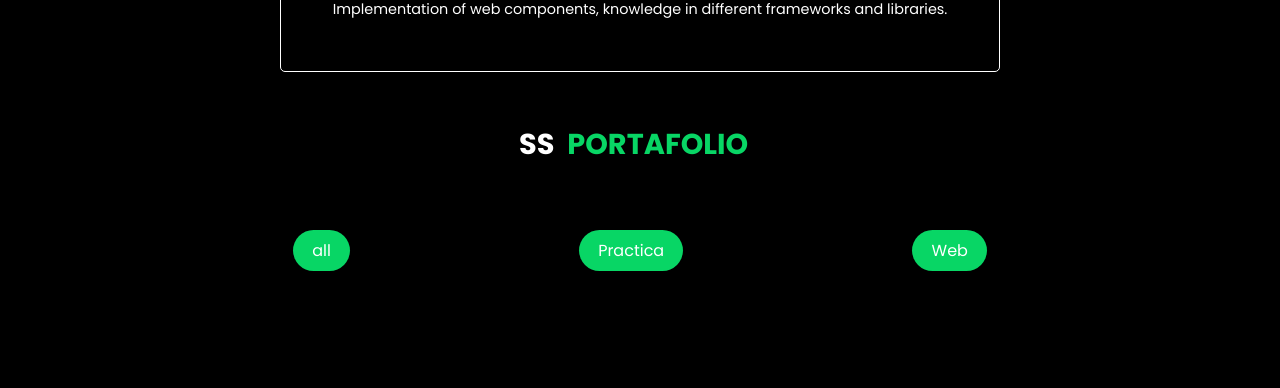
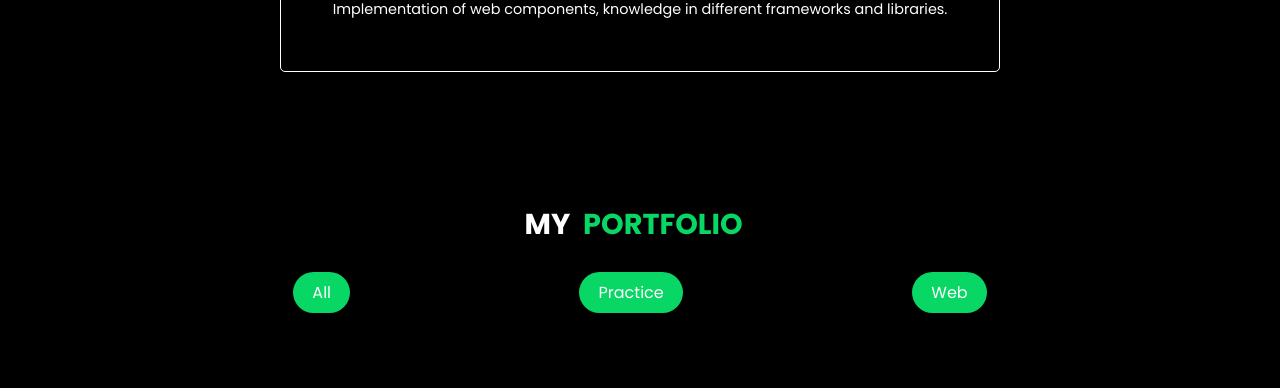
Before and after one commit to christiandevel/portafolio_react, a React (Create React App) app: page / in a window 1280 px wide. Shown: the part 5160-5548 px from the top of the page. Built offline with nearby package versions, Linux system fonts and the light colour scheme.

Commit message:
Correccion de warnings

```diff
--- a/src/components/header/components/headerTitle.js
+++ b/src/components/header/components/headerTitle.js
@@ -1,10 +1,14 @@
 import React from 'react'
+import { Link } from 'react-scroll'
+
 
 const HeaderTitle = () => {
 	return (
 		<>
 			<div className="header-logo">
-				<a href="#">Christian</a>
+				<Link key="christian" to="home" smooth={true} duration={3000} spy={true}>
+					Christian
+				</Link>
 			</div>
 		</>
 	)
--- a/src/components/header/components/idioms.js
+++ b/src/components/header/components/idioms.js
@@ -13,10 +13,10 @@ const Idioms = (props) => {
     <>
       <div className="header-lenguajes">
         <button onClick={() => idioma.establecerLenjuage("es-MX")}>
-          <img src={esp} />
+          <img src={esp} alt="cambiar idioma español"/>
         </button>
         <button onClick={() => idioma.establecerLenjuage("en-US")}>
-          <img src={eng} />
+          <img src={eng} alt="change languaje english"/>
         </button>
       </div>
     </>
--- a/src/components/header/header.scss
+++ b/src/components/header/header.scss
@@ -12,6 +12,7 @@
 
 .header-logo {
   a {
+		cursor: pointer;
     color: $main-color;
     font-family: $font;
     font-size: 1.6rem;
--- a/src/components/portafolio/Portafolio.js
+++ b/src/components/portafolio/Portafolio.js
@@ -33,7 +33,7 @@ const Portafolio = () => {
 
   return (
     <section className="portafolio">
-      <TitleSection title="portafolio" />
+      <TitleSection title="portafolio-title" tipoTitle="global.title.singular"  />
       <div className="portafolio-filters">
         {getFiltros(listPortafolio).map((item, ind) => (
           <ButtonLink
--- a/src/components/portafolio/components/data.js
+++ b/src/components/portafolio/components/data.js
@@ -15,74 +15,74 @@ import segurosnovus from './../../../assets/portafolio/segurosnovus.png'
 export const listPortafolio = [
 	{
 		"id": 0,
-		"filter": "all"
+		"filter": "portafolio-all-filter"
 	},
 	{
 		"id": 1,
-		"filter": "Practica",
+		"filter": "portafolio-practice-filter",
 		"src": boostrap,
 		"link": "link de imagen",
 		"code": "codigo del proyecto"
 	},
 	{
 		"id": 2,
-		"filter": "Practica",
+		"filter": "portafolio-practice-filter",
 		"src": google,
 		"link": "link de imagen",
 		"code": "codigo del proyecto"
 	},
 	{
 		"id": 3,
-		"filter": "Practica",
+		"filter": "portafolio-practice-filter",
 		"src": juego,
 		"link": "link de imagen",
 		"code": "codigo del proyecto"
 	},
 	{
 		"id": 4,
-		"filter": "Practica",
+		"filter": "portafolio-practice-filter",
 		"src": materizalize,
 		"link": "link de imagen",
 		"code": "codigo del proyecto"
 	},
 	{
 		"id": 5,
-		"filter": "Practica",
+		"filter": "portafolio-practice-filter",
 		"src": PlaziGame,
 		"link": "link de imagen",
 		"code": "codigo del proyecto"
 	},
 	{
 		"id": 6,
-		"filter": "Practica",
+		"filter": "portafolio-practice-filter",
 		"src": RiackAndMorty,
 		"link": "link de imagen",
 		"code": "codigo del proyecto"
 	},
 	{
 		"id": 7,
-		"filter": "Web",
+		"filter": "portafolio-web-filter",
 		"src": gopass,
 		"link": "link de imagen",
 		"code": "codigo del proyecto"
 	},
 	{
 		"id": 8,
-		"filter": "Web",
+		"filter": "portafolio-web-filter",
 		"src": LandingGopass,
 		"link": "link de imagen",
 		"code": "codigo del proyecto"
 	},
 	{
 		"id": 9,
-		"filter": "Web",
+		"filter": "portafolio-web-filter",
 		"src": LandigPromo,
 		"link": "link de imagen",
 		"code": "codigo del proyecto"
 	},
 	{
 		"id": 10,
-		"filter": "Web",
+		"filter": "portafolio-web-filter",
 		"src": segurosnovus,
 		"link": "link de imagen",
 		"code": "codigo del proyecto"
--- a/src/components/portafolio/portafolio.scss
+++ b/src/components/portafolio/portafolio.scss
@@ -1,7 +1,11 @@
 @import "./../../styles/globales.scss";
 
+.portafolio {
+	padding: 5rem 0;
+}
+
 .portafolio-filters {
-  padding: 5%;
+  padding: 2% 5%;
   width: 100%;
   display: flex;
   justify-content: space-evenly;
--- a/src/lang/en-US.json
+++ b/src/lang/en-US.json
@@ -32,5 +32,12 @@
   "skills-name-5": "web development",
   "skills-description-5": "Publication of several websites for different companies, landings and customer relationship management (CRM).",
   "skills-name-6": "web components",
-  "skills-description-6": "Implementation of web components, knowledge in different frameworks and libraries."
+  "skills-description-6": "Implementation of web components, knowledge in different frameworks and libraries.",
+
+	"portafolio-title": "portfolio",
+	"portafolio-all-filter": "All",
+	"portafolio-web-filter": "Web",
+	"portafolio-mobile-filter": "Mobile",
+	"portafolio-practice-filter": "Practice"
+
 }
--- a/src/lang/esp.json
+++ b/src/lang/esp.json
@@ -32,5 +32,12 @@
   "skills-name-5": "desarrollo web",
   "skills-description-5": "Publicación de varias páginas web para diferentes empresas, landings y gestión de relaciónes con los clientes (CRM).",
   "skills-name-6": "componentes web",
-  "skills-description-6": "Implementación de componentes web, conocimiento en diferentes frameworks y librerías."
+  "skills-description-6": "Implementación de componentes web, conocimiento en diferentes frameworks y librerías.",
+
+	"portafolio-title": "portafolio",
+	"portafolio-all-filter": "Todos",
+	"portafolio-web-filter": "Web",
+	"portafolio-mobile-filter": "Mobile",
+	"portafolio-practice-filter": "Practica"
+
 }
```
